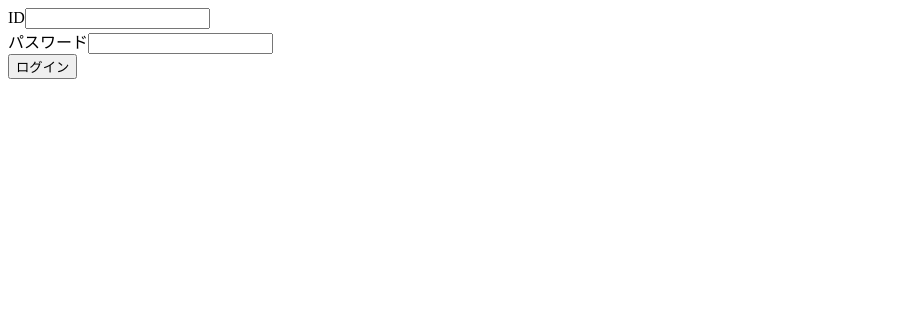
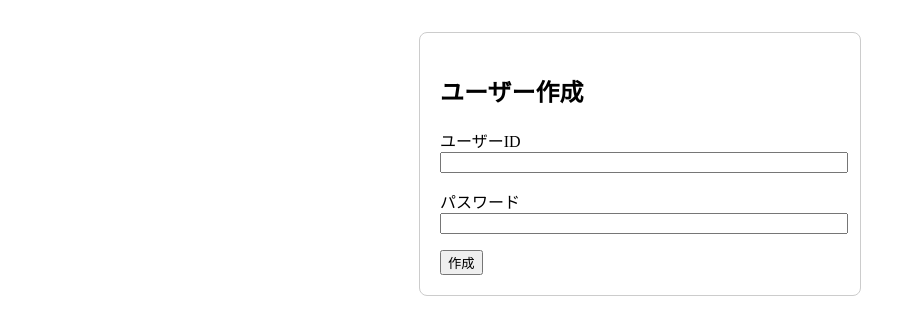
Before and after one commit to ryu-sato/otpauth-sandbox, a React app: page / in a window 1280 px wide. Shown: the top 334 px of the page, without its empty margins (0-916 px from the left). Built offline with nearby package versions, Linux system fonts and the light colour scheme; the HTML template or start-up script is replaced by a standard one.

Commit message:
feat: ユーザー作成フォームを追加し、ユーザー作成APIを実装

```diff
--- /dev/null
+++ b/src/auth/UserCreateForm.tsx
@@ -0,0 +1,54 @@
+import React, { useState } from 'react';
+
+interface UserFormProps {
+  onUserCreated?: (user: { id: string; password: string }) => void;
+}
+
+const UserCreateForm: React.FC<UserFormProps> = ({ onUserCreated }) => {
+  const [id, setId] = useState('');
+  const [password, setPassword] = useState('');
+  const [message, setMessage] = useState('');
+
+  const handleSubmit = async (e: React.FormEvent) => {
+    e.preventDefault();
+    setMessage('');
+    try {
+      const res = await fetch('/api/create-user', {
+        method: 'POST',
+        headers: { 'Content-Type': 'application/json' },
+        body: JSON.stringify({ id, password }),
+      });
+      const data = await res.json();
+      if (data.success) {
+        setMessage('ユーザー作成に成功しました');
+        setId('');
+        setPassword('');
+        onUserCreated && onUserCreated({ id, password });
+      } else {
+        setMessage('ユーザー作成に失敗しました: ' + data.error);
+      }
+    } catch (err) {
+      setMessage('エラーが発生しました');
+    }
+  };
+
+  return (
+    <form onSubmit={handleSubmit} style={{ maxWidth: 400, margin: '2rem auto', padding: 20, border: '1px solid #ccc', borderRadius: 8 }}>
+      <h2>ユーザー作成</h2>
+      <div style={{ marginBottom: 16 }}>
+        <label>ユーザーID<br />
+          <input type="text" value={id} onChange={e => setId(e.target.value)} required style={{ width: '100%' }} />
+        </label>
+      </div>
+      <div style={{ marginBottom: 16 }}>
+        <label>パスワード<br />
+          <input type="password" value={password} onChange={e => setPassword(e.target.value)} required style={{ width: '100%' }} />
+        </label>
+      </div>
+      <button type="submit">作成</button>
+      {message && <div style={{ marginTop: 16, color: message.includes('成功') ? 'green' : 'red' }}>{message}</div>}
+    </form>
+  );
+};
+
+export default UserCreateForm;
--- a/src/index.tsx
+++ b/src/index.tsx
@@ -1,6 +1,6 @@
 import React from 'react';
 import { createRoot } from 'react-dom/client';
-import LoginForm from './auth/LoginForm';
+import UserCreateForm from './auth/UserCreateForm';
 
 const root = createRoot(document.getElementById('root')!);
-root.render(<LoginForm />);
+root.render(<UserCreateForm />);
```
Also changed, not shown: src/server.ts (+19 -0 lines).
